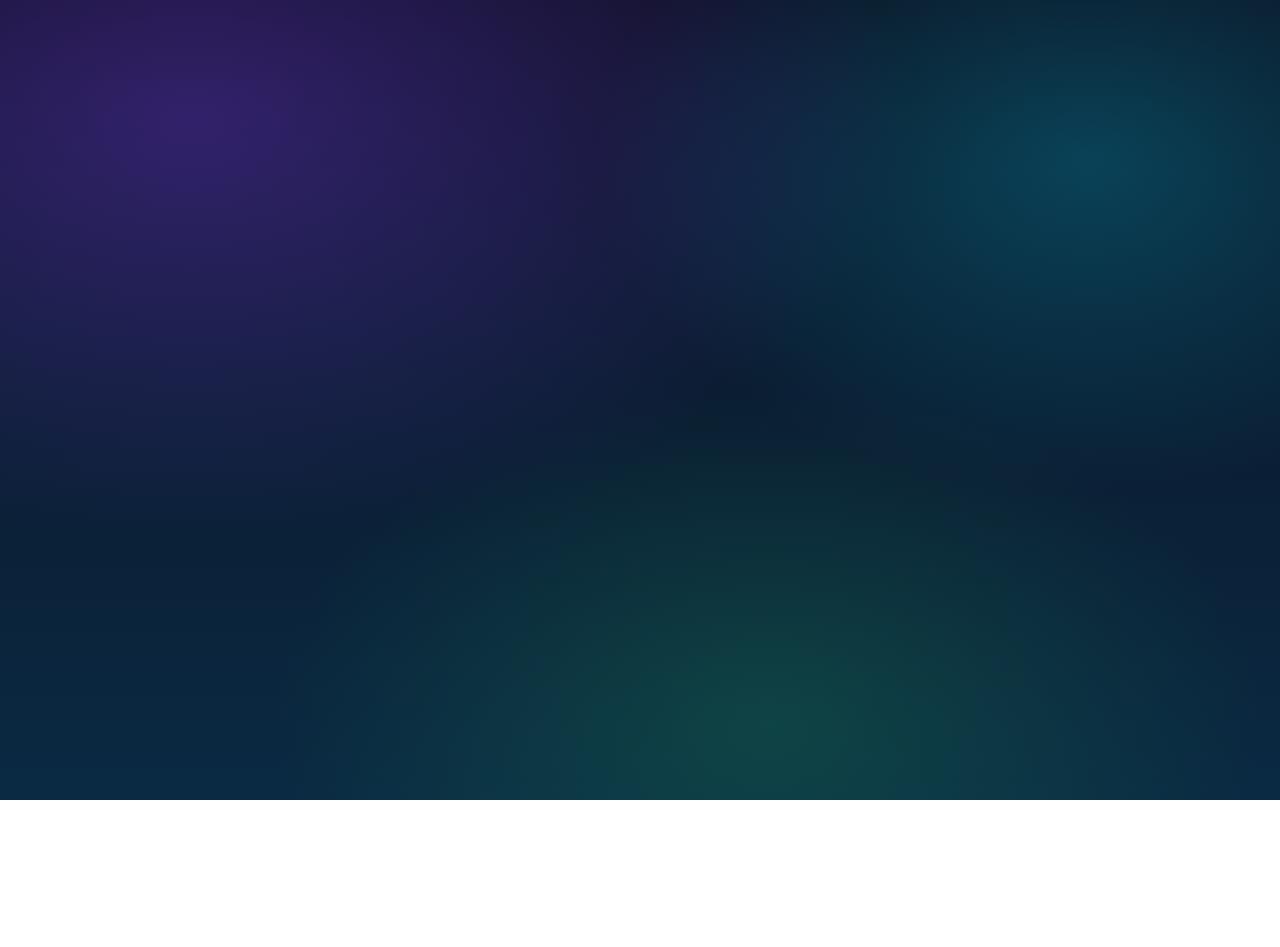
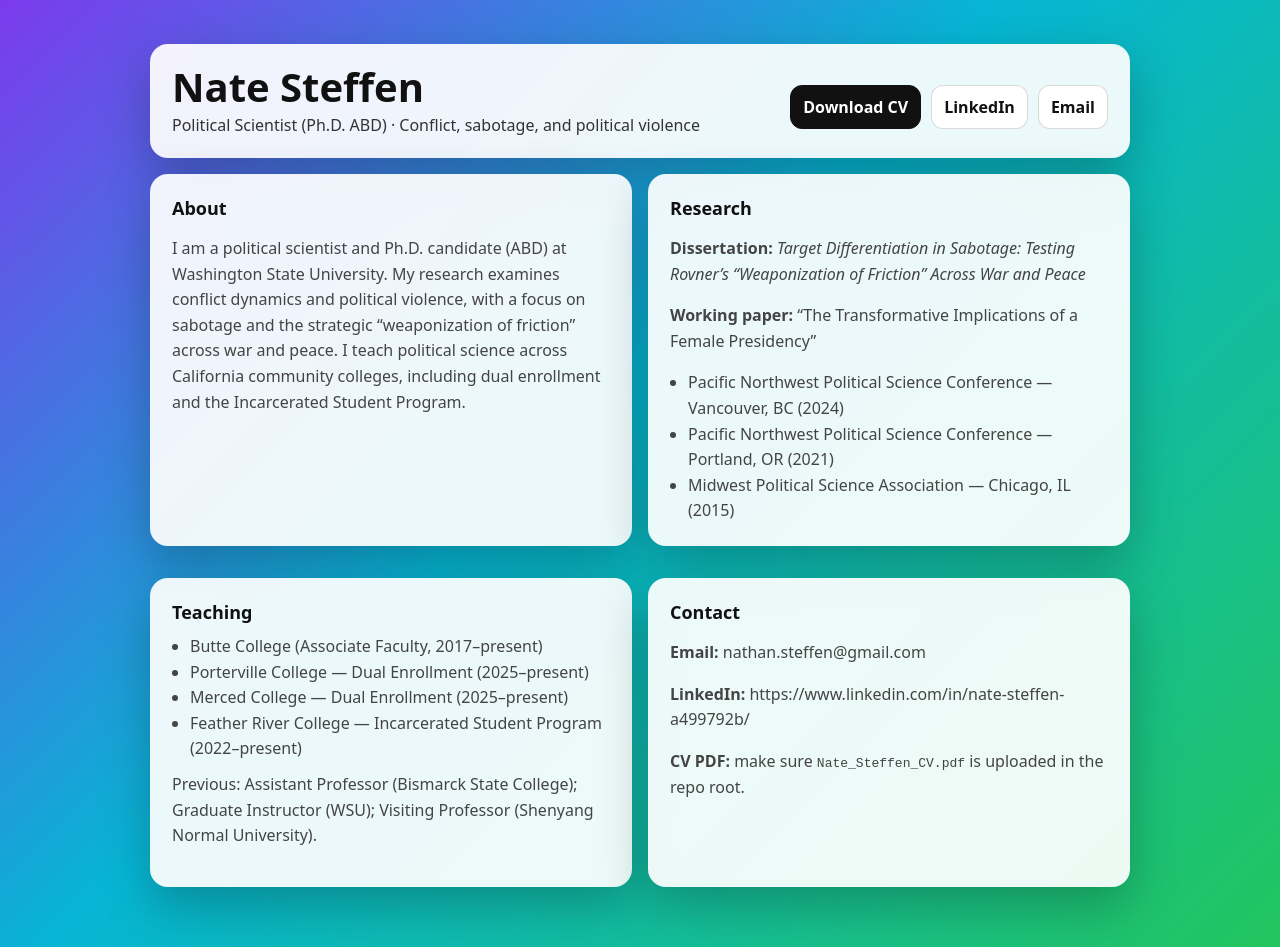
Before and after one commit to nsteffen51/nsteffen51.github.io, a plain HTML site: page index.html in a window 1280 px wide. Before the commit the page ends 800 px from the top, so only its background shows below. Drawn offline with Linux system fonts and the light colour scheme.

Commit message:
Update index.html

```diff
--- a/index.html
+++ b/index.html
@@ -4,94 +4,103 @@
   <meta charset="utf-8" />
   <meta name="viewport" content="width=device-width, initial-scale=1" />
   <title>Nate Steffen | Political Scientist</title>
-  <meta name="description" content="Nate Steffen — Political Scientist (Ph.D. ABD). Research on conflict, sabotage, and political violence." />
-  <link rel="preconnect" href="https://fonts.googleapis.com">
-  <link rel="preconnect" href="https://fonts.gstatic.com" crossorigin>
-  <link href="https://fonts.googleapis.com/css2?family=Inter:wght@400;600;800&display=swap" rel="stylesheet">
   <style>
-    :root{
-      --bg1:#0b1020;
-      --bg2:#0a2a43;
-      --card: rgba(255,255,255,.08);
-      --card2: rgba(255,255,255,.06);
-      --text: rgba(255,255,255,.92);
-      --muted: rgba(255,255,255,.72);
-      --line: rgba(255,255,255,.14);
-      --accent1:#7c3aed;
-      --accent2:#06b6d4;
-      --accent3:#22c55e;
-    }
-    *{box-sizing:border-box}
     body{
       margin:0;
-      font-family:Inter, system-ui, -apple-system, Segoe UI, Roboto, Arial, sans-serif;
-      color:var(--text);
-      background:
-        radial-gradient(1200px 700px at 15% 15%, rgba(124,58,237,.35), transparent 60%),
-        radial-gradient(900px 600px at 85% 20%, rgba(6,182,212,.28), transparent 55%),
-        radial-gradient(900px 600px at 60% 90%, rgba(34,197,94,.18), transparent 55%),
-        linear-gradient(180deg, var(--bg1), var(--bg2));
+      font-family: system-ui, -apple-system, Segoe UI, Roboto, Arial, sans-serif;
+      color:#111;
+      background: linear-gradient(135deg, #7c3aed 0%, #06b6d4 45%, #22c55e 100%);
       min-height:100vh;
     }
-    a{color:inherit}
-    .wrap{max-width:1100px;margin:0 auto;padding:28px 18px 60px}
-    .topbar{
-      display:flex;align-items:center;justify-content:space-between;gap:16px;
-      padding:10px 14px;border:1px solid var(--line);border-radius:14px;
-      background:linear-gradient(180deg, rgba(255,255,255,.08), rgba(255,255,255,.04));
-      backdrop-filter: blur(10px);
-      position:sticky;top:14px;z-index:5;
+    .wrap{max-width:980px;margin:0 auto;padding:28px 18px 60px;}
+    .card{
+      background: rgba(255,255,255,.92);
+      border-radius:18px;
+      padding:22px;
+      box-shadow: 0 18px 50px rgba(0,0,0,.25);
+      margin-top:16px;
     }
-    .brand{display:flex;align-items:center;gap:12px}
-    .dot{
-      width:12px;height:12px;border-radius:999px;
-      background:linear-gradient(135deg,var(--accent1),var(--accent2));
-      box-shadow:0 0 0 4px rgba(255,255,255,.06);
+    .top{
+      display:flex;flex-wrap:wrap;gap:12px;align-items:center;justify-content:space-between;
     }
-    .nav{display:flex;gap:14px;flex-wrap:wrap}
-    .nav a{opacity:.85;text-decoration:none;font-weight:600}
-    .nav a:hover{opacity:1;text-decoration:underline}
-    .hero{
-      margin-top:26px;
-      display:grid;grid-template-columns:1.2fr .8fr;gap:18px;
-      align-items:stretch;
+    .name{font-size:40px;line-height:1.05;margin:0;}
+    .tag{margin:6px 0 0;font-size:16px;color:#333;}
+    .btns{display:flex;gap:10px;flex-wrap:wrap;margin-top:12px;}
+    a.btn{
+      display:inline-block;
+      padding:10px 12px;
+      border-radius:12px;
+      text-decoration:none;
+      font-weight:700;
+      border:1px solid rgba(0,0,0,.15);
+      color:#111;
+      background:#fff;
     }
-    @media (max-width:900px){.hero{grid-template-columns:1fr}}
-    .panel{
-      border:1px solid var(--line);
-      background:linear-gradient(180deg, var(--card), var(--card2));
-      border-radius:18px;padding:22px;
-      box-shadow: 0 20px 60px rgba(0,0,0,.35);
-    }
-    h1{font-size:44px;line-height:1.05;margin:0 0 10px}
-    @media (max-width:520px){h1{font-size:36px}}
-    .subtitle{color:var(--muted);font-size:16px;line-height:1.6;margin:0 0 16px}
-    .pills{display:flex;gap:10px;flex-wrap:wrap;margin:14px 0 0}
-    .pill{
-      padding:8px 10px;border-radius:999px;
-      border:1px solid var(--line);
-      background:rgba(255,255,255,.06);
-      font-weight:600;font-size:13px;color:rgba(255,255,255,.88);
-    }
-    .cta{display:flex;gap:10px;flex-wrap:wrap;margin-top:16px}
-    .btn{
-      display:inline-flex;align-items:center;gap:10px;
-      padding:10px 12px;border-radius:12px;text-decoration:none;font-weight:800;
-      border:1px solid var(--line);
-      background:rgba(255,255,255,.06);
-    }
-    .btn.primary{
-      border-color:transparent;
-      background:linear-gradient(135deg, rgba(124,58,237,.95), rgba(6,182,212,.85));
-      color:white;
-    }
-    .btn:hover{transform:translateY(-1px)}
-    .grid{
-      margin-top:18px;
-      display:grid;grid-template-columns:repeat(12,1fr);gap:14px;
-    }
-    .card{grid-column:span 6}
-    @media (max-width:900px){.card{grid-column:span 12}}
-    .card h2{margin:0 0 10px;font-size:18px}
-    .card p{margin:0;color:var(--muted);line-height:1.65}
-    .list{margin:10px 0 0;padding-left:18px;color:var(--muted);line-height:1.7}
+    a.btn.primary{background:#111;color:#fff;border-color:#111;}
+    h2{margin:0 0 10px;font-size:18px;}
+    ul{margin:8px 0 0;padding-left:18px;}
+    .muted{color:#444;line-height:1.6;}
+    .grid{display:grid;grid-template-columns:1fr 1fr;gap:16px;}
+    @media (max-width:820px){.grid{grid-template-columns:1fr}}
+  </style>
+</head>
+<body>
+  <div class="wrap">
+    <div class="card">
+      <div class="top">
+        <div>
+          <h1 class="name">Nate Steffen</h1>
+          <div class="tag">Political Scientist (Ph.D. ABD) · Conflict, sabotage, and political violence</div>
+        </div>
+        <div class="btns">
+          <a class="btn primary" href="Nate_Steffen_CV.pdf">Download CV</a>
+          <a class="btn" href="https://www.linkedin.com/in/nate-steffen-a499792b/">LinkedIn</a>
+          <a class="btn" href="mailto:nathan.steffen@gmail.com">Email</a>
+        </div>
+      </div>
+    </div>
+
+    <div class="grid">
+      <div class="card" id="about">
+        <h2>About</h2>
+        <p class="muted">
+          I am a political scientist and Ph.D. candidate (ABD) at Washington State University. My research examines conflict dynamics
+          and political violence, with a focus on sabotage and the strategic “weaponization of friction” across war and peace.
+          I teach political science across California community colleges, including dual enrollment and the Incarcerated Student Program.
+        </p>
+      </div>
+
+      <div class="card" id="research">
+        <h2>Research</h2>
+        <p class="muted"><b>Dissertation:</b> <i>Target Differentiation in Sabotage: Testing Rovner’s “Weaponization of Friction” Across War and Peace</i></p>
+        <p class="muted"><b>Working paper:</b> “The Transformative Implications of a Female Presidency”</p>
+        <ul class="muted">
+          <li>Pacific Northwest Political Science Conference — Vancouver, BC (2024)</li>
+          <li>Pacific Northwest Political Science Conference — Portland, OR (2021)</li>
+          <li>Midwest Political Science Association — Chicago, IL (2015)</li>
+        </ul>
+      </div>
+
+      <div class="card" id="teaching">
+        <h2>Teaching</h2>
+        <ul class="muted">
+          <li>Butte College (Associate Faculty, 2017–present)</li>
+          <li>Porterville College — Dual Enrollment (2025–present)</li>
+          <li>Merced College — Dual Enrollment (2025–present)</li>
+          <li>Feather River College — Incarcerated Student Program (2022–present)</li>
+        </ul>
+        <p class="muted" style="margin-top:10px">
+          Previous: Assistant Professor (Bismarck State College); Graduate Instructor (WSU); Visiting Professor (Shenyang Normal University).
+        </p>
+      </div>
+
+      <div class="card" id="contact">
+        <h2>Contact</h2>
+        <p class="muted"><b>Email:</b> nathan.steffen@gmail.com</p>
+        <p class="muted"><b>LinkedIn:</b> https://www.linkedin.com/in/nate-steffen-a499792b/</p>
+        <p class="muted"><b>CV PDF:</b> make sure <code>Nate_Steffen_CV.pdf</code> is uploaded in the repo root.</p>
+      </div>
+    </div>
+  </div>
+</body>
+</html>
```
